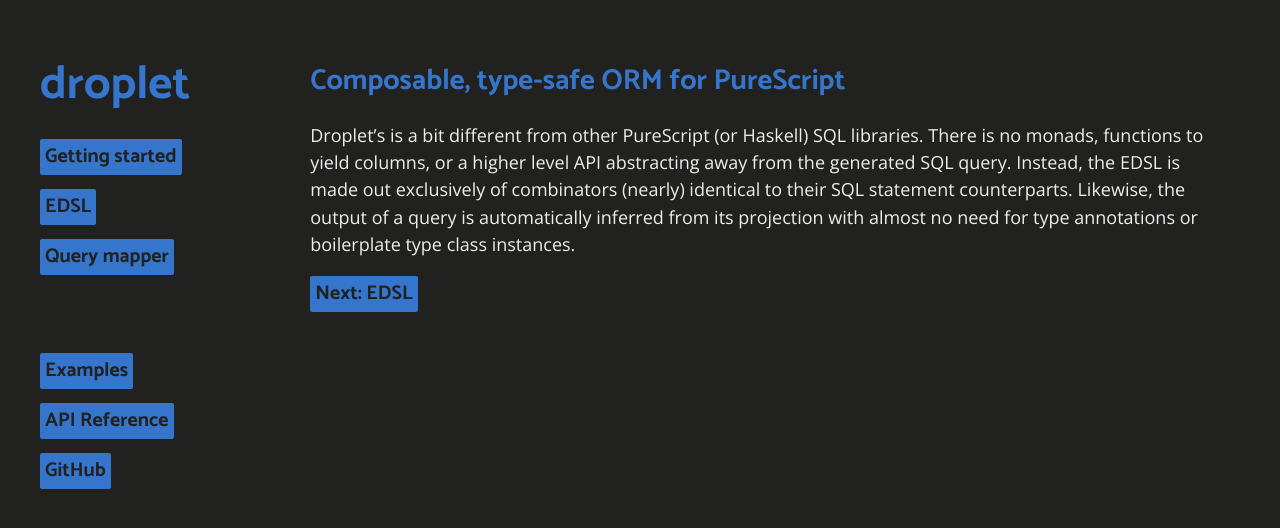
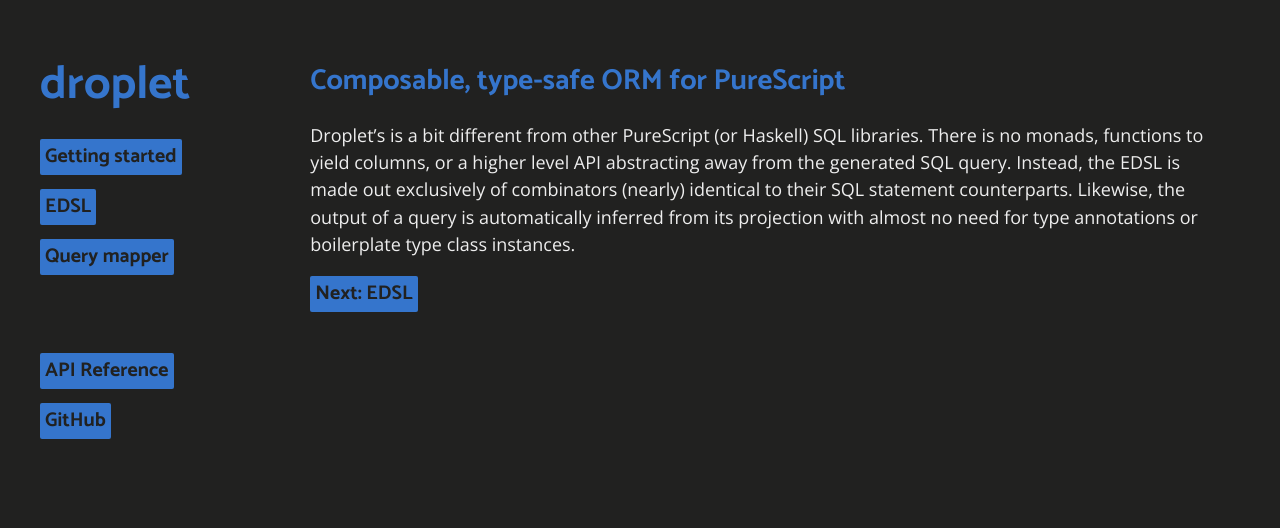
Before and after one commit to easafe/purescript-droplet, a Jekyll site: the page built from docs/index.md, in a window 1280 px wide. Shown: the top 528 px of the page. Built offline with Jekyll 4.4.1, drawn with Linux system fonts in a browser that asks for light colours.

Commit message:
Prepare pursuit

```diff
--- a/docs/_layouts/default.html
+++ b/docs/_layouts/default.html
@@ -17,7 +17,6 @@
                         </ul>
                         <br>
                         <ul>
-                              <li><a href=https://github.com/easafe/purescript-droplet/tree/master/examples>Examples</a></li>
                               <li><a href=https://pursuit.purescript.org/packages/purescript-droplet>API Reference</a></li>
                               <li><a href=https://github.com/easafe/purescript-droplet>GitHub</a></li>
                         </ul>
```
Also changed, not shown: README.md, 2 other files.
